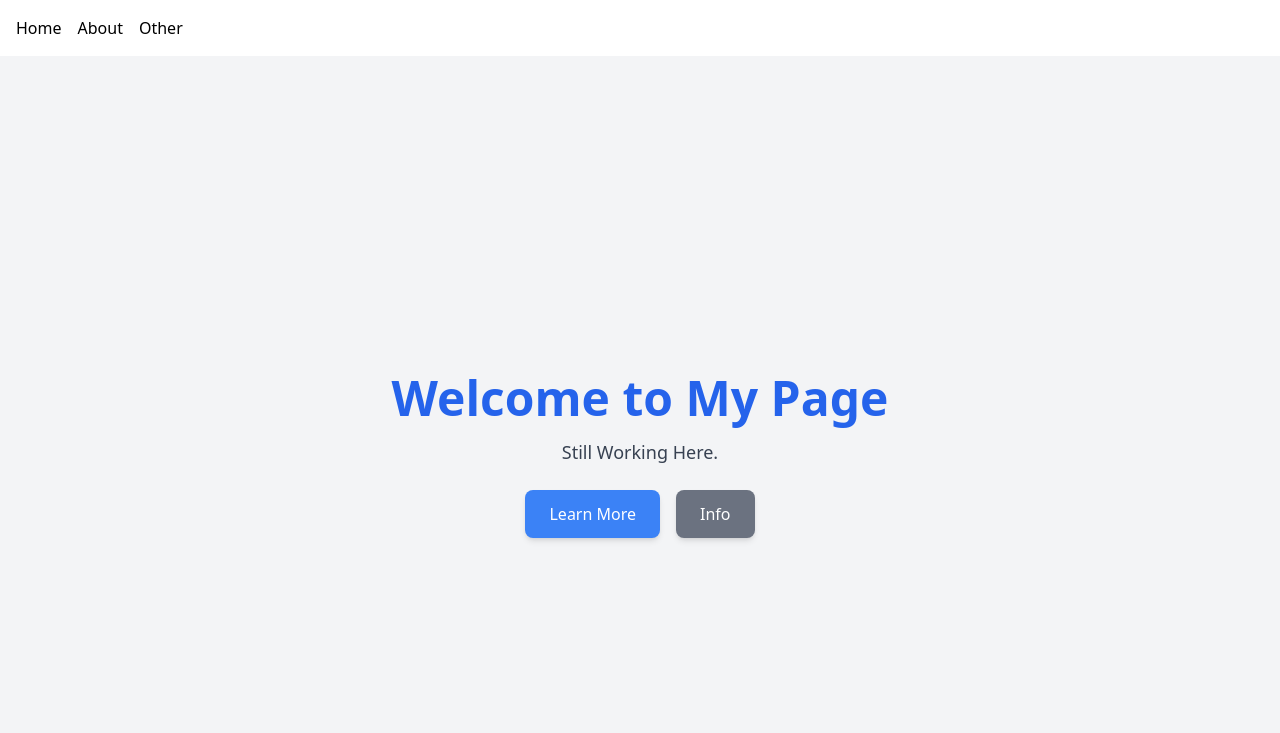
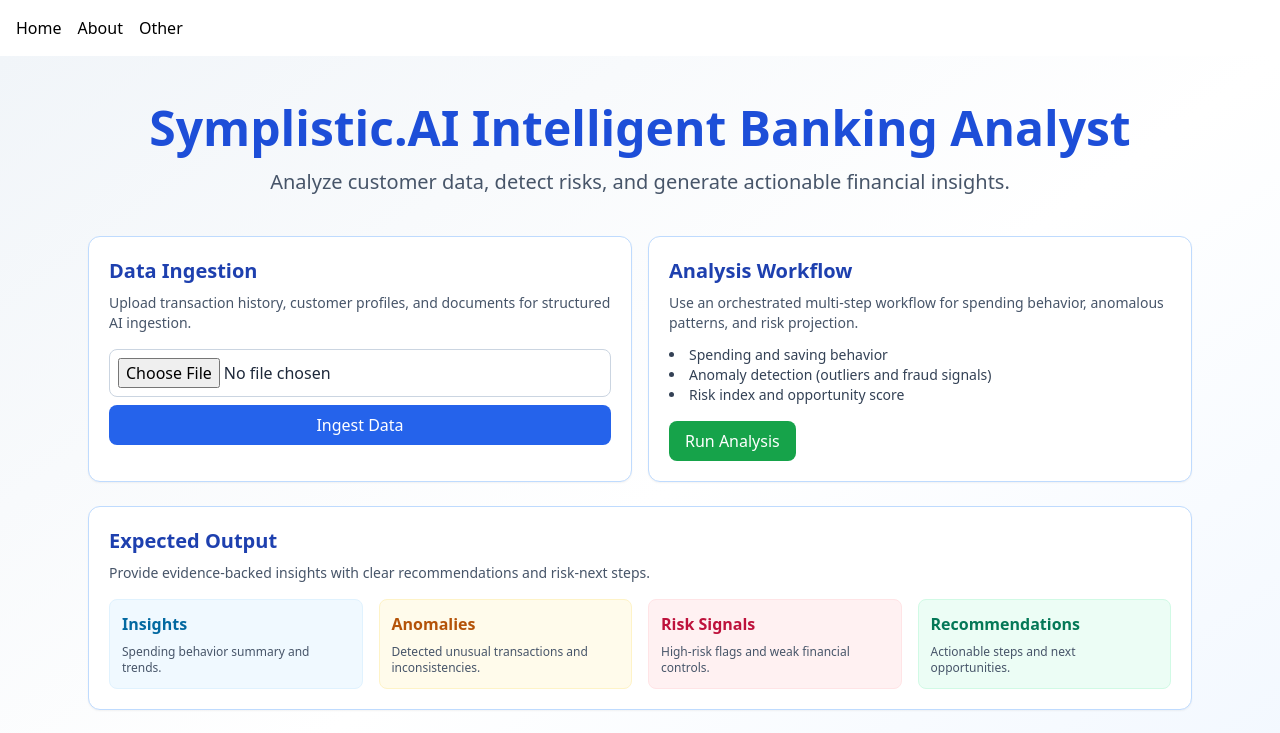
Before and after one commit to PixlGalaxy/EagleHacks-2026-NightRaid, a React (Vite) app in the folder frontend/: page / in a window 1280 px wide. Shown: the top 733 px of the page. Built offline with nearby package versions, Linux system fonts and the light colour scheme.

Commit message:
chore(frontend): Update Home page

```diff
--- a/frontend/src/pages/Home.tsx
+++ b/frontend/src/pages/Home.tsx
@@ -1,30 +1,96 @@
 import React from "react";
-import { Link } from "react-router-dom";
 
 const Home: React.FC = () => {
   return (
     <>
-      <title>Welcome to my Page</title>
-      <meta name="description" content="A shift to something with more potential." />
+      <title>Symplistic.AI Banking Analyst</title>
+      <meta
+        name="description"
+        content="Intelligent Banking Analyst demo UI with ingest, insights, risk signals, and recommendations."
+      />
 
-      <div className="min-h-screen flex flex-col items-center justify-center bg-gray-100 text-center">
-        <h1 className="text-5xl font-bold text-blue-600">Welcome to My Page</h1>
-        <p className="mt-4 text-lg text-gray-700">
-          Still Working Here.
-        </p>
-        <div className="mt-6 flex space-x-4">
-          <Link
-            to="/about"
-            className="px-6 py-3 bg-blue-500 text-white rounded-lg shadow-md hover:bg-blue-600 transition"
-          >
-            Learn More
-          </Link>
-          <Link
-            to="/contact"
-            className="px-6 py-3 bg-gray-500 text-white rounded-lg shadow-md hover:bg-gray-600 transition"
-          >
-            Info
-          </Link>
+      <div className="min-h-screen bg-gradient-to-br from-slate-100 via-white to-blue-50 text-slate-800">
+        <div className="max-w-6xl mx-auto px-6 py-12">
+          <header className="mb-10 text-center">
+            <h1 className="text-4xl sm:text-5xl font-extrabold text-blue-700">
+              Symplistic.AI Intelligent Banking Analyst
+            </h1>
+            <p className="mt-4 text-lg sm:text-xl text-slate-600">
+              Analyze customer data, detect risks, and generate actionable financial insights.
+            </p>
+          </header>
+
+          <section className="space-y-6">
+            <div className="grid gap-4 md:grid-cols-2">
+              <article className="p-5 border border-blue-200 rounded-xl bg-white shadow-sm">
+                <h2 className="text-xl font-semibold text-blue-800">Data Ingestion</h2>
+                <p className="mt-2 text-sm text-slate-600">
+                  Upload transaction history, customer profiles, and documents for structured AI ingestion.
+                </p>
+                <div className="mt-4 flex flex-col gap-2">
+                  <input
+                    type="file"
+                    accept=".json,.csv,.pdf,.txt"
+                    className="w-full p-2 border border-slate-300 rounded-lg"
+                  />
+                  <button className="px-4 py-2 bg-blue-600 text-white rounded-lg hover:bg-blue-700 transition">
+                    Ingest Data
+                  </button>
+                </div>
+              </article>
+
+              <article className="p-5 border border-blue-200 rounded-xl bg-white shadow-sm">
+                <h2 className="text-xl font-semibold text-blue-800">Analysis Workflow</h2>
+                <p className="mt-2 text-sm text-slate-600">
+                  Use an orchestrated multi-step workflow for spending behavior, anomalous patterns, and risk projection.
+                </p>
+                <ul className="mt-3 list-disc list-inside text-sm text-slate-700">
+                  <li>Spending and saving behavior</li>
+                  <li>Anomaly detection (outliers and fraud signals)</li>
+                  <li>Risk index and opportunity score</li>
+                </ul>
+                <button className="mt-4 px-4 py-2 bg-green-600 text-white rounded-lg hover:bg-green-700 transition">
+                  Run Analysis
+                </button>
+              </article>
+            </div>
+
+            <article className="p-5 border border-blue-200 rounded-xl bg-white shadow-sm">
+              <h2 className="text-xl font-semibold text-blue-800">Expected Output</h2>
+              <p className="mt-2 text-sm text-slate-600">
+                Provide evidence-backed insights with clear recommendations and risk-next steps.
+              </p>
+
+              <div className="mt-4 grid gap-4 md:grid-cols-2 lg:grid-cols-4">
+                <div className="p-3 rounded-lg bg-sky-50 border border-sky-100">
+                  <h3 className="font-semibold text-sky-700">Insights</h3>
+                  <p className="text-xs text-slate-600 mt-2">Spending behavior summary and trends.</p>
+                </div>
+                <div className="p-3 rounded-lg bg-amber-50 border border-amber-100">
+                  <h3 className="font-semibold text-amber-700">Anomalies</h3>
+                  <p className="text-xs text-slate-600 mt-2">Detected unusual transactions and inconsistencies.</p>
+                </div>
+                <div className="p-3 rounded-lg bg-rose-50 border border-rose-100">
+                  <h3 className="font-semibold text-rose-700">Risk Signals</h3>
+                  <p className="text-xs text-slate-600 mt-2">High-risk flags and weak financial controls.</p>
+                </div>
+                <div className="p-3 rounded-lg bg-emerald-50 border border-emerald-100">
+                  <h3 className="font-semibold text-emerald-700">Recommendations</h3>
+                  <p className="text-xs text-slate-600 mt-2">Actionable steps and next opportunities.</p>
+                </div>
+              </div>
+            </article>
+
+            <article className="p-5 border border-blue-200 rounded-xl bg-white shadow-sm">
+              <h2 className="text-xl font-semibold text-blue-800">Judge Criteria</h2>
+              <ul className="mt-3 space-y-2 text-sm text-slate-700 list-disc list-inside">
+                <li>Ingest structured and unstructured data.</li>
+                <li>Surface meaningful insights with evidence references.</li>
+                <li>Identify risk/inconsistency across sources.</li>
+                <li>Deliver clear, actionable next steps.</li>
+              </ul>
+            </article>
+          </section>
         </div>
       </div>
     </>
```
